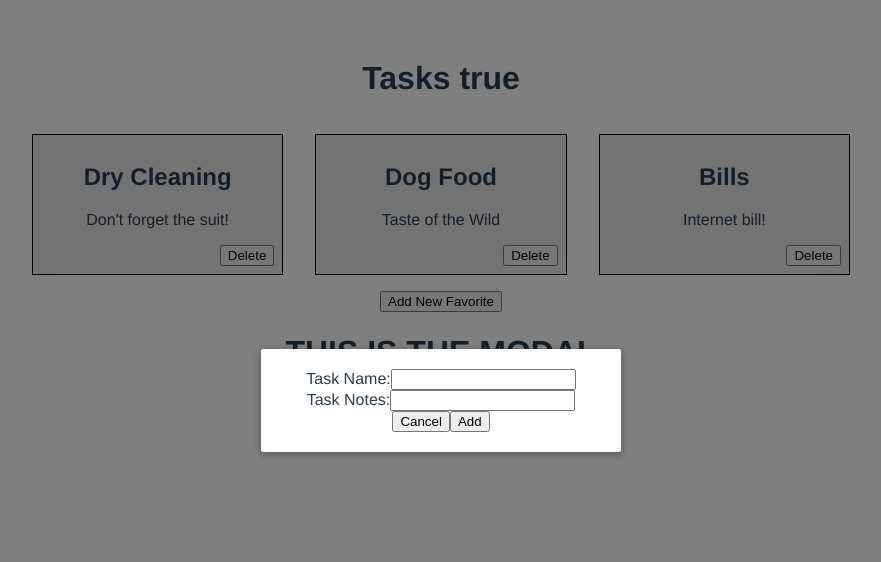
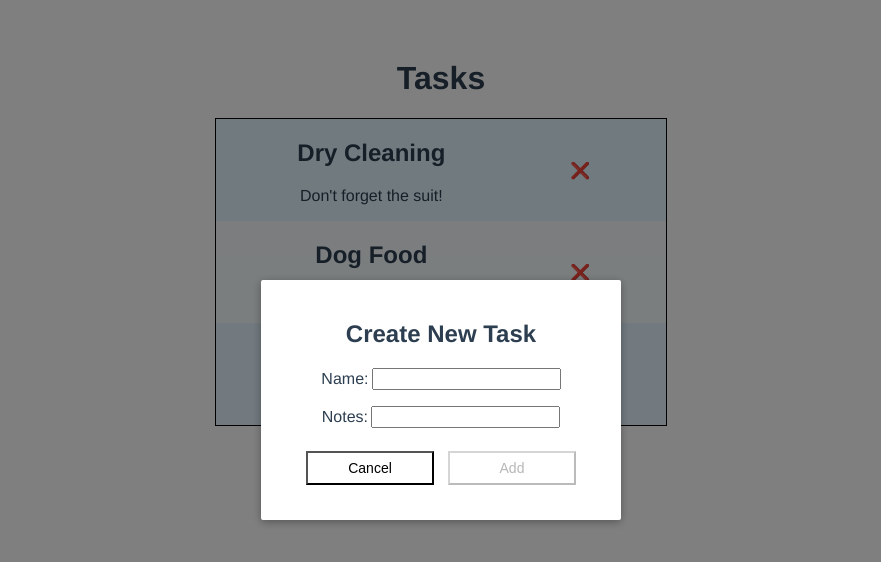
Before and after one commit to mlama007/FocusManagement, a Vue app: page / in a window 1280 px wide. Both pictures are taken after a click on the button "Add New Favorite". Shown: the top 562 px of the page, without its empty margins (199-1080 px from the left). Built offline with nearby package versions, Linux system fonts and the light colour scheme.

Commit message:
Add new task

```diff
--- a/package.json
+++ b/package.json
@@ -9,6 +9,8 @@
   },
   "dependencies": {
     "core-js": "^2.6.5",
+    "node-sass": "^4.12.0",
+    "sass-loader": "^8.0.0",
     "vue": "^2.6.10",
     "vuex": "^3.0.1"
   },
--- a/src/App.vue
+++ b/src/App.vue
@@ -20,6 +20,9 @@ export default {
 </script>
 
 <style>
+body {
+  font-size: 16px;
+}
 #app {
   font-family: 'Avenir', Helvetica, Arial, sans-serif;
   -webkit-font-smoothing: antialiased;
--- a/src/components/AddFavModal.vue
+++ b/src/components/AddFavModal.vue
@@ -1,17 +1,29 @@
 <template>
-  <div v-if="modalOpen">
-    <h1>THIS IS THE MODAL</h1>
+  <div v-if="modalOpen" role="dialog" aria-labelledby="newTask" aria-modal="true">
     <div class="modal-mask">
-      <div class="modal-wrapper">
-        <div class="modal-container">
-          <form>
-            <label for="task">Task Name:</label>
-            <input id="task" type="text" />
-            <label for="task_notes">Task Notes:</label>
-            <input id="task_notes" type="text" />
+      <div class="modal-wrapper" @click="closeModal()">
+        <div class="modal-container" @click.stop>
+          <h2 id="newTask">Create New Task</h2>
+          <form action="submit">
+            <div class="inputs">
+              <label for="task" id="name">Name:</label>
+              <input id="task" type="text" v-model="form.name" required />
+            </div>
 
-            <button type="button" @click="closeModal()">Cancel</button>
-            <button type="submit" @click="submit()">Add</button>
+            <div class="inputs">
+              <label for="task_notes" id="notes">Notes:</label>
+              <input id="task_notes" type="text" v-model="form.notes" required />
+            </div>
+
+            <span class="buttons">
+              <button type="button" @click="cancel()">Cancel</button>
+              <button
+                type="submit"
+                @click="submit(form)"
+                :disabled="!form.name || !form.notes"
+                :aria-invalid="!form.name || !form.notes ? true : false"
+              >Add</button>
+            </span>
           </form>
         </div>
       </div>
@@ -20,25 +32,46 @@
 </template>
 
 <script>
-import { mapState, mapMutations } from "vuex";
+import { mapState, mapActions } from "vuex";
 
 export default {
   name: "AddFavModal",
+  data() {
+    return {
+      form: {}
+    };
+  },
   computed: {
     ...mapState(["modalOpen", "tasks"])
   },
+  created() {
+    const escapeHandler = e => {
+      if (e.keyCode === 27 && this.modalOpen) {
+        this.closeModal();
+      }
+    };
+    document.addEventListener("keydown", escapeHandler);
+
+    this.$once("hook:destroyed", () => {
+      document.removeEventListener("keydown", escapeHandler);
+    });
+  },
   methods: {
-    ...mapMutations({
-      closeModal: "toggleModal"
-    }),
-    submit() {
-      console.log("submit");
+    ...mapActions(["closeModal", "addTasks"]),
+    cancel() {
+      this.form = {};
+      this.closeModal();
+    },
+    submit(form) {
+      this.addTasks(form);
+      this.form = {};
+      this.closeModal();
     }
   }
 };
 </script>
 
-<style>
+<style lang='scss'>
 .modal-mask {
   position: fixed;
   z-index: 9998;
@@ -57,7 +90,7 @@ export default {
 }
 
 .modal-container {
-  width: 300px;
+  max-width: 300px;
   margin: 0px auto;
   padding: 20px 30px;
   background-color: #fff;
@@ -66,4 +99,26 @@ export default {
   transition: all 0.3s ease;
   font-family: Helvetica, Arial, sans-serif;
 }
+
+.buttons {
+  display: grid;
+  grid-template-columns: 1fr 1fr;
+  margin: 0.5em;
+  button {
+    background-color: transparent;
+    padding: 0.5em;
+    font-size: 14px;
+    margin: 0.5em;
+  }
+}
+
+.inputs {
+  margin: 1em;
+  label {
+    margin-right: 0.2em;
+  }
+  input {
+    font-size: 14px;
+  }
+}
 </style>
--- a/src/components/Tasks.vue
+++ b/src/components/Tasks.vue
@@ -1,56 +1,84 @@
 <template>
   <div>
-    <h1>Tasks {{modalOpen}} </h1>
-    <div class="cards">
-      <div v-for="(task, index) in tasks" :key="index" class="card">
+    <h1 id="pageTitle">Tasks</h1>
+    <div v-if="!tasks.length">
+      <p>Looks like you've completed all your tasks!</p>
+    </div>
+    <ul v-else class="cards" aria-labelledby="pageTitle">
+      <li v-for="(task, index) in tasks" :key="index" class="card">
         <div>
-          <h2>{{task.title}}</h2>
-          <p>{{task.content}}</p>
-          <button @click="deleteItem(index)" class="delete">Delete</button>
+          <h2 class="name">{{task.name}}</h2>
+          <p class="notes">{{task.notes}}</p>
         </div>
-      </div>
-    </div>
-
-    <button @click="openModal()">Add New Favorite</button>
+        <button
+          @click="deleteTask(index)"
+          class="delete"
+          :aria-label="`Delete ${task.name}`"
+        >❌</button>
+      </li>
+    </ul>
+    <button @click="openModal()" class="addNew">Add New Favorite</button>
   </div>
 </template>
 
 <script>
-import { mapState, mapMutations } from 'vuex'
+import { mapState, mapActions } from "vuex";
 
 export default {
   name: "Tasks",
   computed: {
-    ...mapState(['modalOpen', 'tasks'])
+    ...mapState(["modalOpen", "tasks"])
   },
   methods: {
-    ...mapMutations({
-      openModal: 'toggleModal',
-      deleteItem: 'deleteTask'
-    })
+    ...mapActions(["deleteTask", "openModal"])
   }
 };
 </script>
 
-<style>
-@media only screen and (min-width: 600px) {
-  .cards {
-    display: grid;
-    grid-template-columns: repeat(3, 1fr);
-    max-width: 850px;
-    margin: auto;
+<style lang='scss'>
+.card {
+  margin: auto;
+  padding: 0 1em;
+  &:nth-child(even) {background: #f7fcff}
+  &:nth-child(odd) {background: #e4f5ff}
+  max-width: 450px;
+  word-break: break-all;
+  display: grid;
+  grid-template-columns: 1fr 0.5fr;
+  .name {
+    grid-column: 1 / 2;
+    grid-row: 1;
+  }
+  .notes {
+    grid-column: 1;
+    grid-row: 2;
+  }
+  .delete {
+    grid-column: 2;
+    grid-row: 1 / 3;
+    border: none;
+    background-color: transparent;
+    font-size: 16px;
+    cursor: pointer;
   }
 }
-
-.card{
-  margin: 1em;
-  padding: .5em;
-  background-color: #e8e8e8;
+.cards{
   border: 1px solid black;
+  max-width: 450px;
+  padding: 0;
+  margin: auto;
 }
 
-.delete {
-  float: right;
+.addNew{
+    border: 1px solid black;
+    background-color: transparent;
+    padding: .5em;
+    font-size: 16px;
+    margin: 1em;
+    cursor: pointer;
+    &:hover {
+      background-color: #E3E3E3;
+    }
 }
 
 
--- a/src/store.js
+++ b/src/store.js
@@ -8,30 +8,42 @@ export default new Vuex.Store({
     modalOpen: false,
     tasks: [
       {
-        title: "Dry Cleaning",
-        content: "Don't forget the suit!"
+        name: "Dry Cleaning",
+        notes: "Don't forget the suit!"
       },
       {
-        title: "Dog Food",
-        content:
-          "Taste of the Wild"
+        name: "Dog Food",
+        notes: "Taste of the Wild"
       },
       {
-        title: "Bills",
-        content:
-          "Internet bill!"
+        name: "Bills",
+        notes: "Internet bill!"
       }
     ]
   },
   mutations: {
     toggleModal (state, payload) {
-      state.modalOpen = !state.modalOpen
+      state.modalOpen = payload
     },
     deleteTask (state, index) {
       state.tasks.splice(index, 1);
+    },
+    addTasks (state, form) {
+      state.tasks.push(form);
     }
   },
   actions: {
-
+    openModal ({ commit }) {
+      commit('toggleModal', true);
+    },
+    closeModal ({ commit }) {
+      commit('toggleModal', false);
+    },
+    deleteTask ({ commit }, index) {
+      commit('deleteTask', index);
+    },
+    addTasks ({ commit }, form) {
+      commit('addTasks', form);
+    }
   }
 })
```
Also changed, not shown: 1 other file (tests, documents, lock files or other folders).
